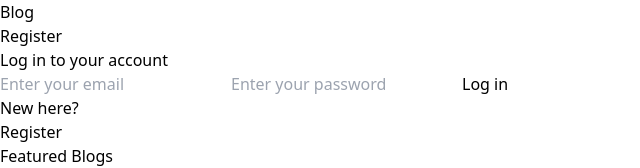
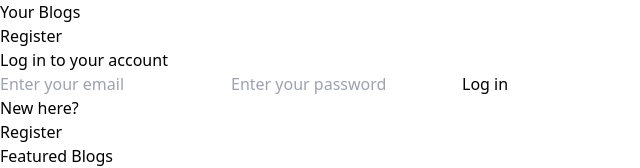
Before and after one commit to LGChaitanya/Microservices-Based-Blog-App-main, a React (Vite) app in the folder frontend/: page /login in a window 1280 px wide. Shown: the top 168 px of the page, without its empty margins (0-640 px from the left). Built offline with nearby package versions, Linux system fonts and the light colour scheme; no server answers.

Commit message:
Update Login.jsx

```diff
--- a/frontend/src/pages/Login.jsx
+++ b/frontend/src/pages/Login.jsx
@@ -31,7 +31,7 @@ const Login = () => {
   return (
     <>
     <div className="flex items-center justify-between px-6 md:px-[200px] py-4">
-    <h1 className="text-lg md:text-xl font-extrabold"><Link to="/">Blog </Link></h1>
+    <h1 className="text-lg md:text-xl font-extrabold"><Link to="/"> Your Blogs </Link></h1>
     <h3><Link to="/register">Register</Link></h3>
     </div>
 <div className="w-full flex justify-center items-center h-[80vh] ">
```
